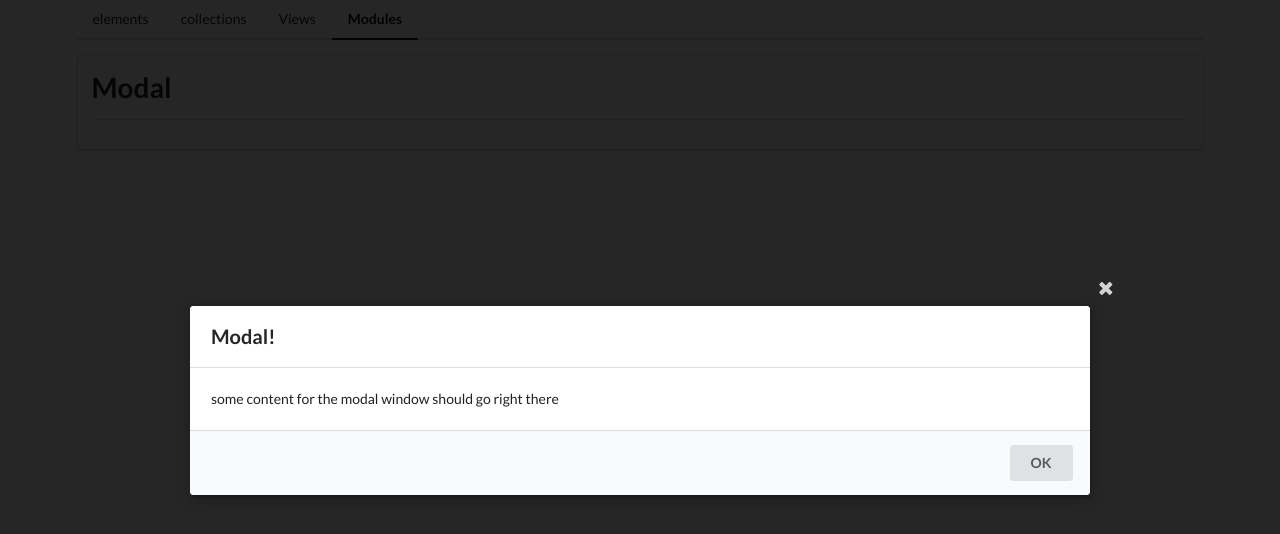
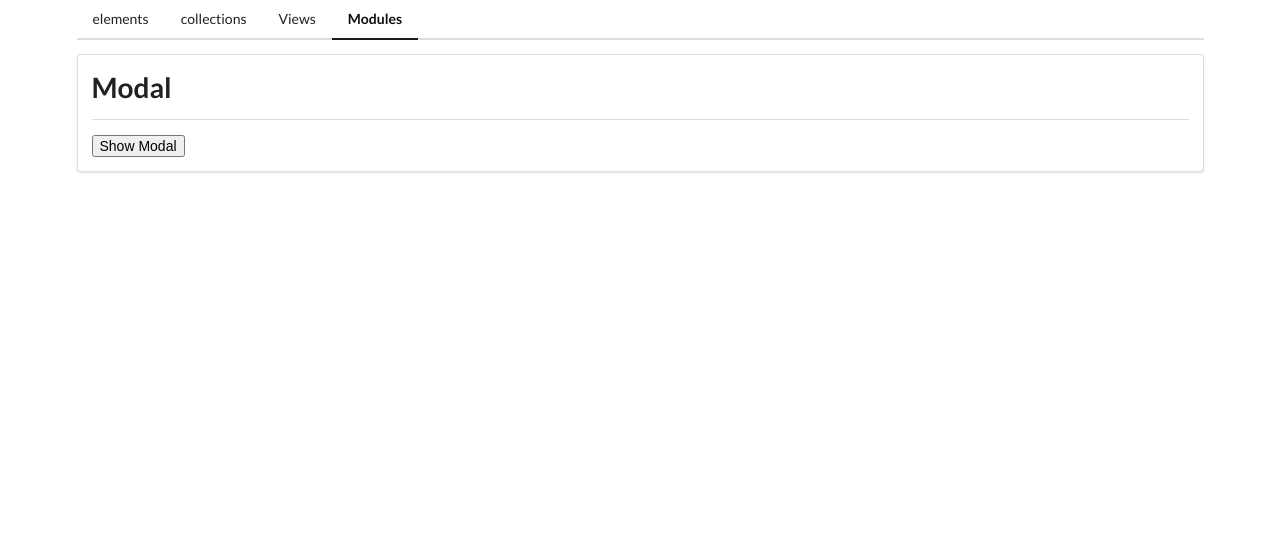
Before and after one commit to fundayluck/angular-comps, an Angular app: page /mods in a window 1280 px wide. Shown: the top 534 px of the page. Built offline with nearby package versions, Linux system fonts and the light colour scheme.

Commit message:
opening the modal

```diff
--- a/src/app/mods/mods-home/mods-home.component.html
+++ b/src/app/mods/mods-home/mods-home.component.html
@@ -1,2 +1,3 @@
 <app-divider>Modal</app-divider>
-<app-modal></app-modal>
+<button (click)="onClick()">Show Modal</button>
+<app-modal *ngIf="modalOpen"></app-modal>
--- a/src/app/mods/mods-home/mods-home.component.ts
+++ b/src/app/mods/mods-home/mods-home.component.ts
@@ -1,12 +1,18 @@
 import { Component } from '@angular/core';
 import { ModalComponent } from '../modal/modal.component';
 import { DividerComponent } from '../../shared/divider/divider.component';
+import { CommonModule } from '@angular/common';
 
 @Component({
   selector: 'app-mods-home',
   standalone: true,
-  imports: [ModalComponent, DividerComponent],
+  imports: [ModalComponent, DividerComponent, CommonModule],
   templateUrl: './mods-home.component.html',
   styleUrl: './mods-home.component.css',
 })
-export class ModsHomeComponent {}
+export class ModsHomeComponent {
+  modalOpen = false;
+  onClick() {
+    this.modalOpen = !this.modalOpen;
+  }
+}
```
